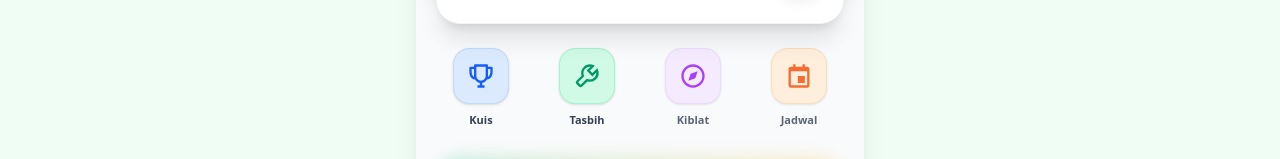
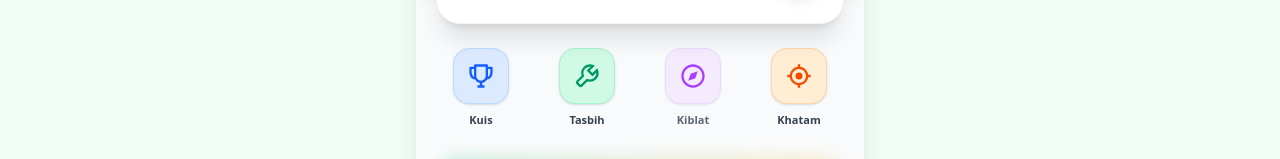
Before and after one commit to untungsetiawan476/quran-app, a Next.js app: page / in a window 1280 px wide. Shown: the part 238-397 px from the top of the page. Built offline with nearby package versions, Linux system fonts and the light colour scheme; no server answers.

Commit message:
Update page.tsx

```diff
--- a/src/app/page.tsx
+++ b/src/app/page.tsx
@@ -9,7 +9,7 @@ import {
   BiTrophy,
   BiWrench,
   BiCompass,
-  BiCalendarEvent
+  BiTargetLock
 } from 'react-icons/bi';
 import PrayerTimes from '@/components/PrayerTimes';
 import AyatHarian from '@/components/AyatHarian';
@@ -124,14 +124,15 @@ export default function Home() {
             <span className="text-[11px] font-semibold text-gray-700 dark:text-gray-300">Kiblat</span>
           </Link>
 
-          {/* Tombol 4: Jadwal Sholat */}
-          <Link href="#" className="flex flex-col items-center group opacity-80 hover:opacity-100">
-            <div className="w-14 h-14 rounded-2xl flex items-center justify-center mb-2 shadow-sm transition-all duration-300 group-hover:scale-110 group-active:scale-95 bg-orange-100 dark:bg-orange-900/30 text-orange-600 dark:text-orange-400 border border-orange-200 dark:border-orange-800/50">
-              <BiCalendarEvent size={28} />
+          {/* Tombol 4: Khatam Planner (Sultan Feature) */}
+          <Link href="/khatam" className="flex flex-col items-center group">
+            <div className="w-14 h-14 rounded-2xl flex items-center justify-center mb-2 shadow-sm transition-all duration-300 group-hover:scale-110 group-active:scale-95 bg-orange-100 dark:bg-orange-900/30 text-orange-600 dark:text-orange-400 border border-orange-200 dark:border-orange-800/50 relative overflow-hidden">
+               <div className="absolute top-0 right-0 w-2 h-2 bg-red-500 rounded-full animate-ping"></div>
+              <BiTargetLock size={28} />
             </div>
-            <span className="text-[11px] font-semibold text-gray-700 dark:text-gray-300">Jadwal</span>
+            <span className="text-[11px] font-semibold text-gray-700 dark:text-gray-300">Khatam</span>
           </Link>
-        </div>
+        </div> {/* <-- INI DIA DIV PENUTUP YANG TADI HILANG! */}
 
         {/* ========================================== */}
         {/* BANNER VIP: ASISTEN USTADZ AI (CHATBOT)    */}
```
